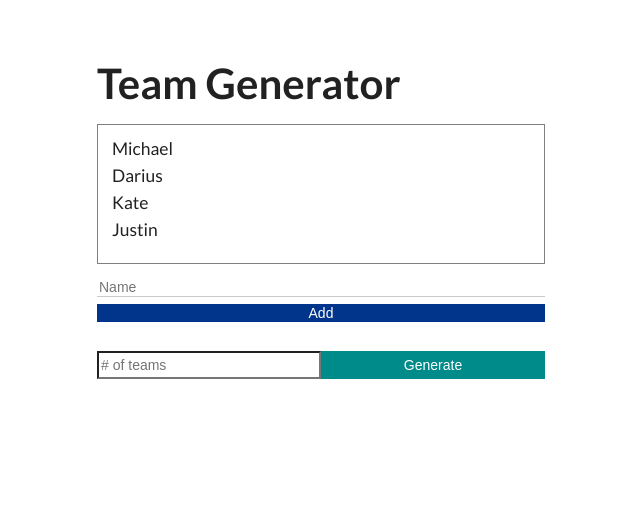
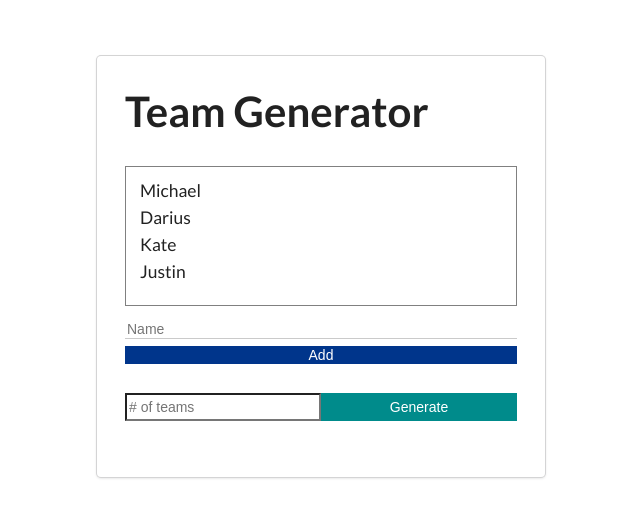
Before and after one commit to michalpluzek/angular-team-generator, an Angular app: page / in a window 1280 px wide. Shown: the top 518 px of the page, without its empty margins (319-959 px from the left). Built offline with nearby package versions, Linux system fonts and the light colour scheme.

Commit message:
feat: Add semantic ui css class

```diff
--- a/src/app/app.component.html
+++ b/src/app/app.component.html
@@ -1,5 +1,5 @@
 <div class="container">
-  <div>
+  <div class="ui card">
     <h1 class="title">Team Generator</h1>
     <ul class="list">
       <li class="list-item">Michael</li>
```
